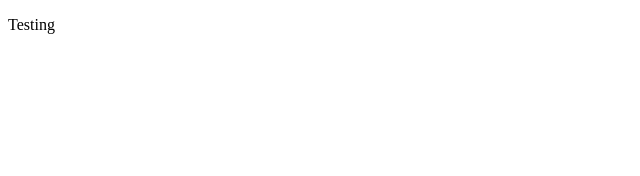
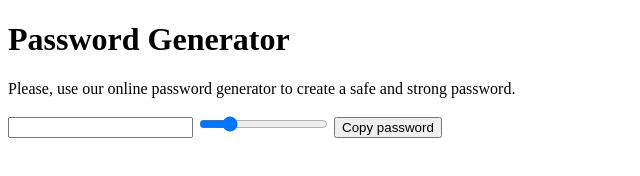
Before and after one commit to EduardoBritoFigueiredo/password-generator-dev, a plain HTML site: page index.html in a window 1280 px wide. Shown: the whole page, without its empty margins (0-640 px from the left). Drawn offline with Linux system fonts and the light colour scheme.

Commit message:
feat: creating basic structure

```diff
--- a/index.html
+++ b/index.html
@@ -1,11 +1,24 @@
 <!DOCTYPE html>
 <html lang="en">
+
 <head>
   <meta charset="UTF-8">
   <meta name="viewport" content="width=<device-width>, initial-scale=1.0">
   <title>Document</title>
 </head>
+
 <body>
-  <p>Testing</p>
+  <h1>Password Generator</h1>
+  <p>
+    Please, use our online password generator to
+    create a safe and strong password.
+  </p>
+
+  <input type="text" name="password" id="password" />
+
+  <input type="range" name="password-length" id="password-length" value="16" min="4" max="64" />
+
+  <button>Copy password</button>
 </body>
+
 </html>
```
